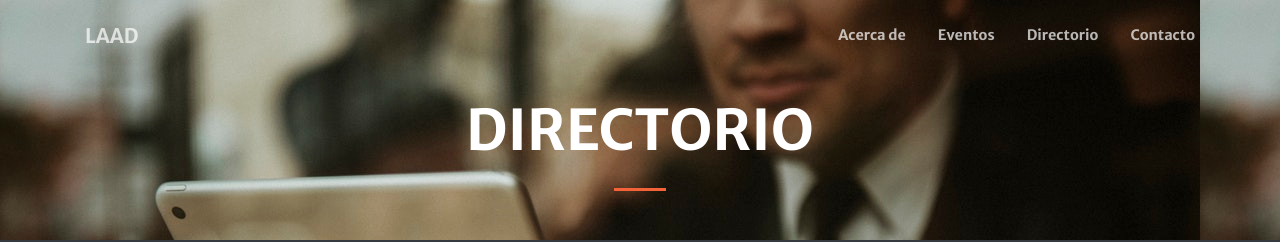
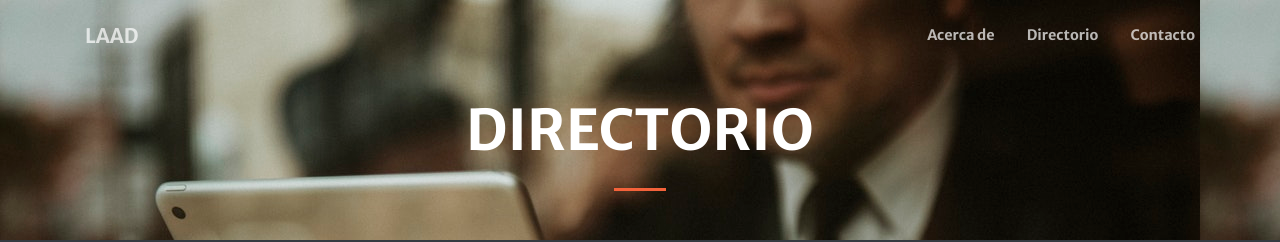
Before and after one commit to JAOP1/LAAD_site, a Jekyll site: the page built from _posts/2020-10-1-Adriana.md, in a window 1280 px wide and 900 px high. Shown: the top 242 px of the window. Built offline with Jekyll 4.4.1, drawn with Linux system fonts in a browser that asks for light colours; nearby versions of some CDN libraries.

Commit message:
Modificación de path.

```diff
--- a/_config.yml
+++ b/_config.yml
@@ -1,7 +1,7 @@
 # Site settings
 title: LAAD
 description: > # this means to ignore newlines until "baseurl:"
-baseurl: "" # the subpath of your site, e.g. /blog/
+baseurl: "/LAAD_site" # the subpath of your site, e.g. /blog/
 url: "" # the base hostname & protocol for your site
 author: Copyright &copy; 2019 - Start Bootstrap
 lang: en_US
--- a/_data/menus.yml
+++ b/_data/menus.yml
@@ -5,12 +5,12 @@
 header:
 - title: Acerca de
   url: /#sobre
-- title: Eventos
-  url: /#eventos
 - title: Directorio
   url: /#miembros
 - title: Contacto
   url: /#contacts
+#- title: Eventos
+#  url: /#eventos
 #- title: Links
 #  url: /links
 #- title: History
--- a/_includes/members.html
+++ b/_includes/members.html
@@ -35,7 +35,7 @@
               <div class="modal-body">
                 <div class="row">
                   <div class="col-lg-5 text-center">
-                    <img class="member-img" src="{{ post.image }}" alt="{{ post.title }}">
+                    <img class="member-img" src="{{ post.image }}" alt="{{ post.user }}">
                     <br>
                     <hr class="divider my-4">
                     <p class="text-secondary"><strong>{{ post.user }}</strong></p>
@@ -45,7 +45,7 @@
                       <p class="text-secondary">{{ post.summary }}</p>
                       <p class="text-secondary"><strong>Contacto:</strong></p>
                       <p class="text-secondary"><i class="fa fa-envelope"></i> {{ post.correo}}</p>
-                      <a href="{{ post.url }}"><button type="button" class="btn btn-outline-info">Ver más</button></a>
+                      <a href="{{ site.baseurl }}{{ post.url }}"><button type="button" class="btn btn-outline-info">Ver más</button></a>
 
                     </div>
                   </div>
--- a/_includes/timeline.html
+++ b/_includes/timeline.html
@@ -9,7 +9,7 @@
           {% for action in section.actions %}
           <li class="{% cycle 'timeline-normal', 'timeline-inverted' %}">
             <div>
-            <img class="img-circle img-responsive timeline-image" src="{{ action.image }}" alt="">
+            <img class="img-circle img-responsive timeline-image" src="{{ site.baseurl }}{{ action.image }}" alt="">
             </div>
             <div class="timeline-panel">
               <div class="timeline-heading">
@@ -23,7 +23,7 @@
           {% endfor %}
           <li class="timeline-inverted">
             <div >
-              <img class="img-circle img-responsive timeline-image" src="{{ section.last_image }}" alt="">
+              <img class="img-circle img-responsive timeline-image" src="{{ site.baseurl }}{{ section.last_image }}" alt="">
               </div>
           </li>
         </ul>
```
